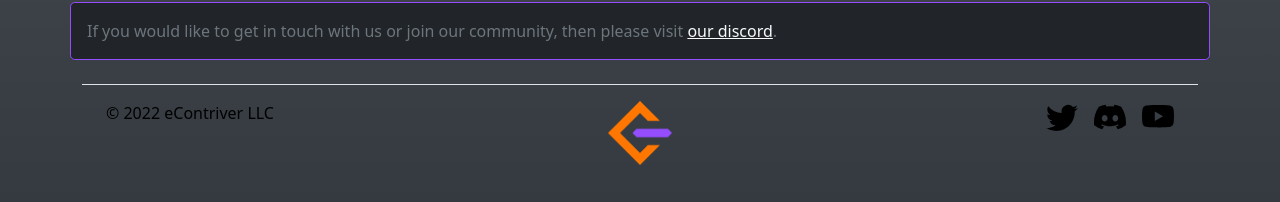
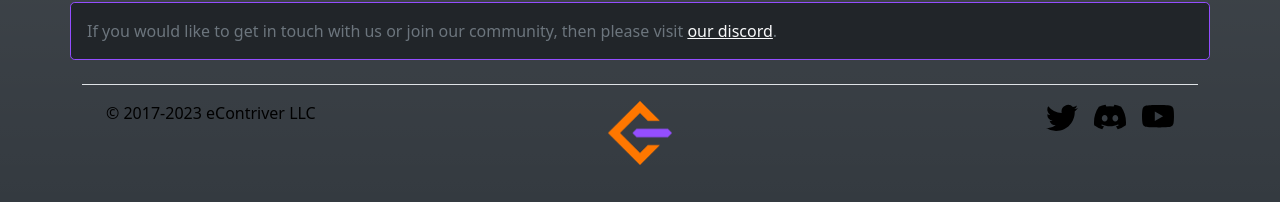
Before and after one commit to eContriver/econtriver-fe, a React (Create React App) app: page /products in a window 1280 px wide. Shown: the part 660-862 px from the top of the page. Built offline with nearby package versions, Linux system fonts and the light colour scheme.

Commit message:
fix: update copyright for 2023

```diff
--- a/public/index.html
+++ b/public/index.html
@@ -7,7 +7,7 @@
     <meta name="theme-color" content="#000000" />
     <meta
       name="description"
-      content="Web site created using create-react-app"
+      content="A software and blockchain engineering company."
     />
     <link rel="apple-touch-icon" href="%PUBLIC_URL%/logo192.png" />
     <!--
--- a/src/Footer.js
+++ b/src/Footer.js
@@ -25,7 +25,9 @@ export default function Footer() {
       <div className="row">
         <div className="col">
           <footer className="d-flex flex-wrap justify-content-between align-items-top py-3 my-4 border-top container">
-            <p className="col-md-4 mb-0 text-black">© 2022 eContriver LLC</p>
+            <p className="col-md-4 mb-0 text-black">
+              © 2017-2023 eContriver LLC
+            </p>
             <a
               href="/"
               className="col col-md-4 d-flex align-items-center justify-content-center mb-3 mb-md-0 me-md-auto link-dark text-decoration-none"
@@ -47,7 +49,7 @@ export default function Footer() {
                             <path d="M75.48,86.7c2,0,3.71-1.23,4.41-2.98,2.99,1.88,6.52,2.98,10.31,2.98,10.74,0,19.48-8.74,19.48-19.48s-8.74-19.48-19.48-19.48c-3.64,0-7.04,1.02-9.96,2.77v-15.83c0-2.63-2.13-4.76-4.76-4.76s-4.76,2.13-4.76,4.76v47.27c0,2.63,2.13,4.76,4.76,4.76Zm14.72-29.44c5.49,0,9.96,4.47,9.96,9.96s-4.47,9.96-9.96,9.96-9.96-4.47-9.96-9.96,4.47-9.96,9.96-9.96Z"/>
                         </svg>
                     </a>
-                    <span className="mb-3 mb-md-0 text-muted">© 2022 Company, Inc</span>
+                    <span className="mb-3 mb-md-0 text-muted">© 2017-2023 Company, Inc</span>
                 </div> */}
 
             <ul className="nav col-md-4 justify-content-end list-unstyled d-flex">
```
